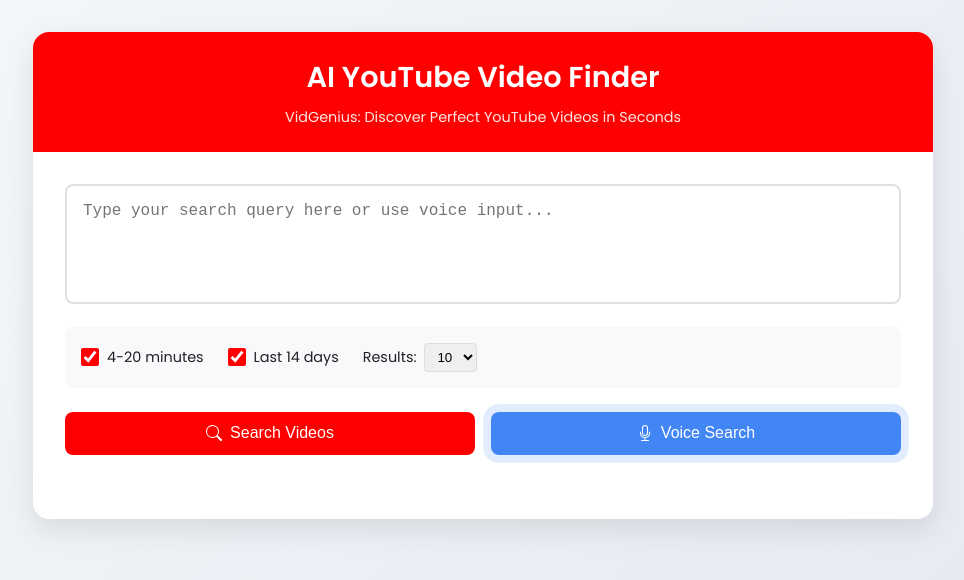
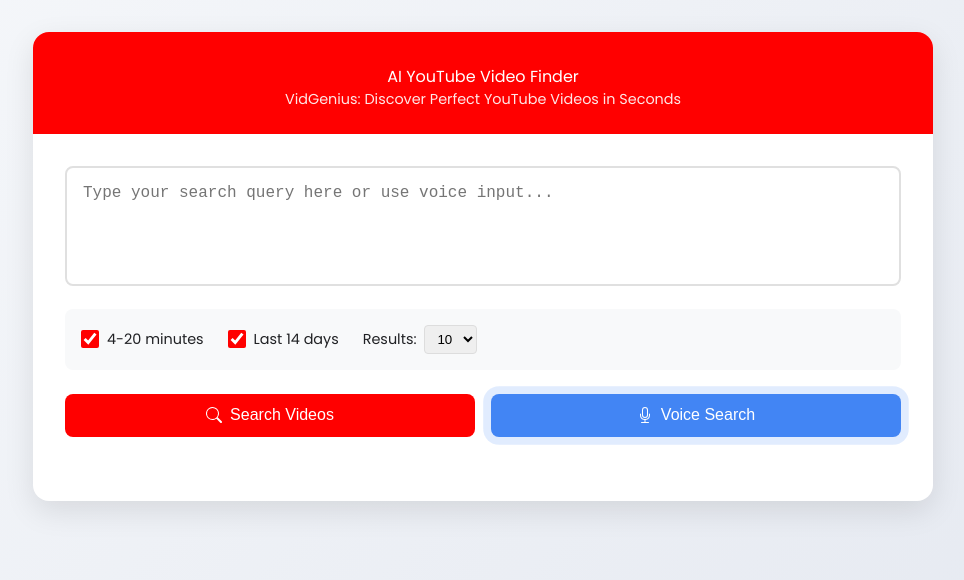
Before and after one commit to Rattishaids/youtube-video-finder, a plain HTML site: page index.html in a window 1280 px wide. Shown: the whole page, without its empty margins (157-1121 px from the left). Drawn offline with Linux system fonts and the light colour scheme.

Commit message:
Update index.html

```diff
--- a/index.html
+++ b/index.html
@@ -348,7 +348,7 @@
 <body>
     <div class="container">
         <header>
-            <h1>AI YouTube Video Finder</h1>
+            <h1></h1>AI YouTube Video Finder</h1>
             <p class="subtitle">VidGenius: Discover Perfect YouTube Videos in Seconds</p>
         </header>
 
```
